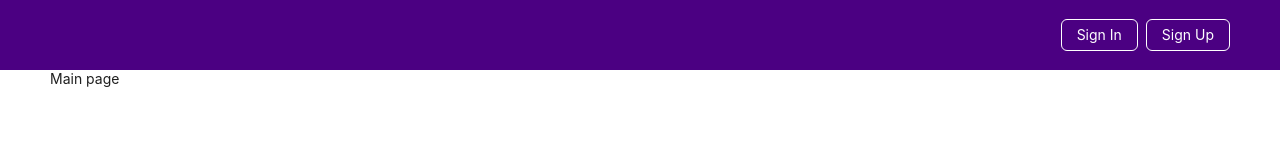
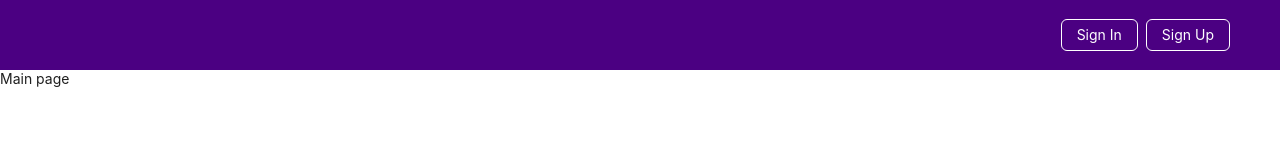
Before and after one commit to DenisSidorenkoQ/rsschool-graphiql-app, a React (Vite) app: page /main in a window 1280 px wide. Shown: the top 160 px of the page. Built offline with nearby package versions, Linux system fonts and the light colour scheme.

Commit message:
fix: header borders

```diff
--- a/src/components/PageHeader.tsx
+++ b/src/components/PageHeader.tsx
@@ -220,7 +220,7 @@ export const PageHeader = ({ children }: Props) => {
   window.addEventListener('scroll', changeColor);
 
   return (
-    <Layout className="layout">
+    <Layout className="layout" >
       <Header
         style={{
           position: 'sticky',
@@ -269,7 +269,7 @@ export const PageHeader = ({ children }: Props) => {
         {signInIsOpen ? signInElement() : ''}
         {signUpIsOpen ? signUpElement() : ''}
       </Header>
-      <Content style={{ background: 'white', padding: '0 50px' }}>
+      <Content style={{ background: 'white' }}>
         <div className="site-layout-content" style={{ background: 'white' }}>
           {children}
         </div>
```
